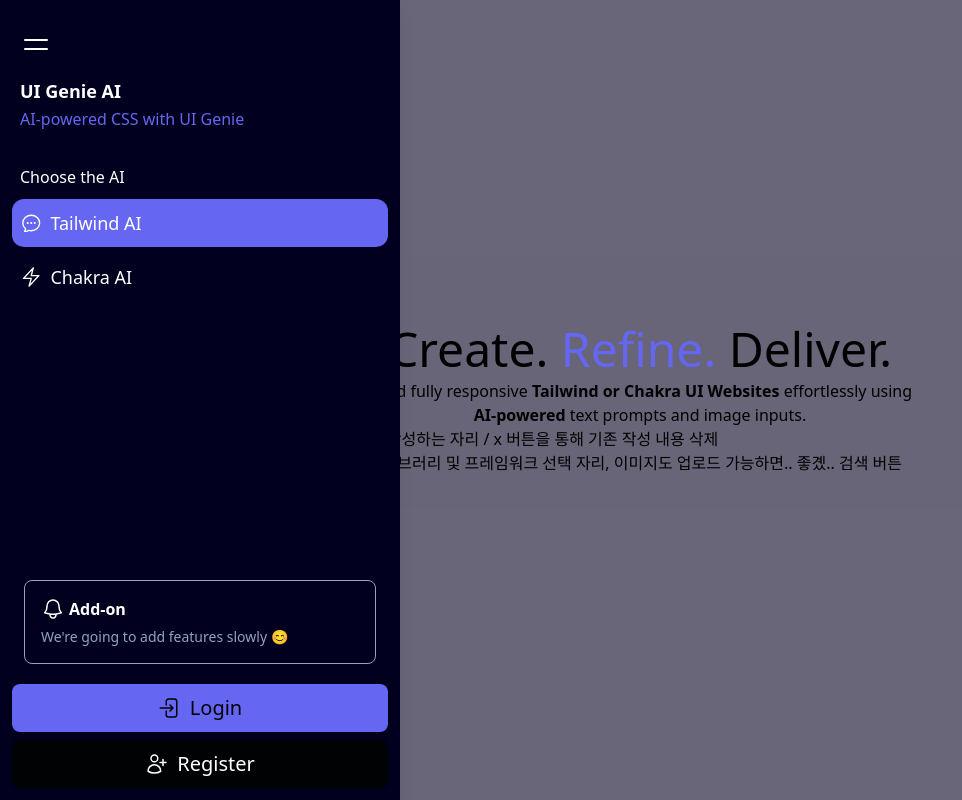
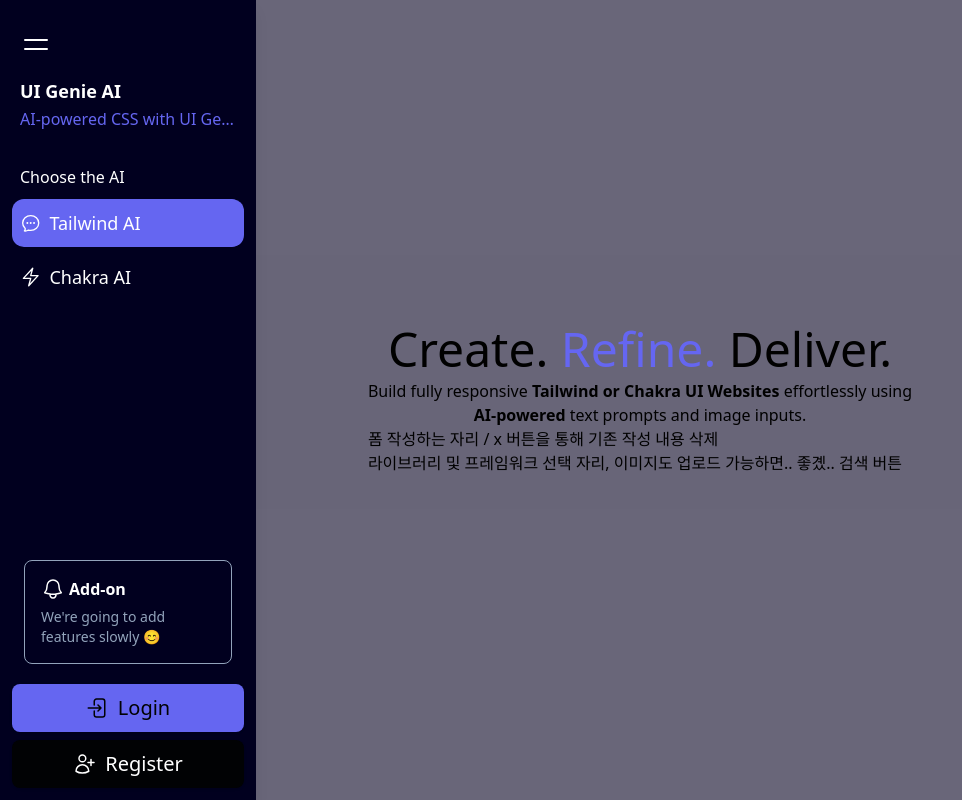
Before and after one commit to soozynn/UI-Genie, a Next.js app: page / in a window 1280 px wide. Shown: the whole page, without its empty margins (0-962 px from the left). Built offline with nearby package versions, Linux system fonts and the light colour scheme.

Commit message:
Style: sidebar 닫힐 때 애니메이션 추가 및 main 클릭 시 사이드바 닫힘 기능 추가

```diff
--- a/components/layout/LayoutContent.tsx
+++ b/components/layout/LayoutContent.tsx
@@ -8,7 +8,7 @@
 }: {
   children: React.ReactNode;
 }) {
-  const { isOpenSidebar } = useSidebar(); // 사이드바 상태 가져오기
+  const { isOpenSidebar, toggleSidebar } = useSidebar(); // 사이드바 상태 가져오기
 
   return (
     <>
@@ -17,6 +17,9 @@
         className={`absolute inset-0 flex items-center justify-center transition-opacity ${
           isOpenSidebar ? "bg-black/50" : ""
         }`}
+        onClick={() => {
+          if (isOpenSidebar) toggleSidebar();
+        }}
       >
         {children}
       </main>
--- a/components/layout/Sidebar.tsx
+++ b/components/layout/Sidebar.tsx
@@ -77,9 +77,11 @@
       )}
 
       <nav
-        className={`${
-          isOpenSidebar ? "translate-x-0" : "-translate-x-full"
-        } bg-deep-navy fixed inset-y-0 left-0 z-50 h-full gap-4 border-r border-none p-1 shadow-lg transition ease-in-out sm:w-100`}
+        className={`bg-deep-navy fixed inset-y-0 left-0 z-50 h-full w-64 border-r border-none p-1 shadow-lg transition-all duration-500 ease-in-out ${
+          isOpenSidebar
+            ? "translate-x-0 opacity-100"
+            : "-translate-x-full opacity-0"
+        }`}
       >
         <div className="flex size-full flex-col">
           <div className="flex flex-col gap-2 px-2 py-4">
```
